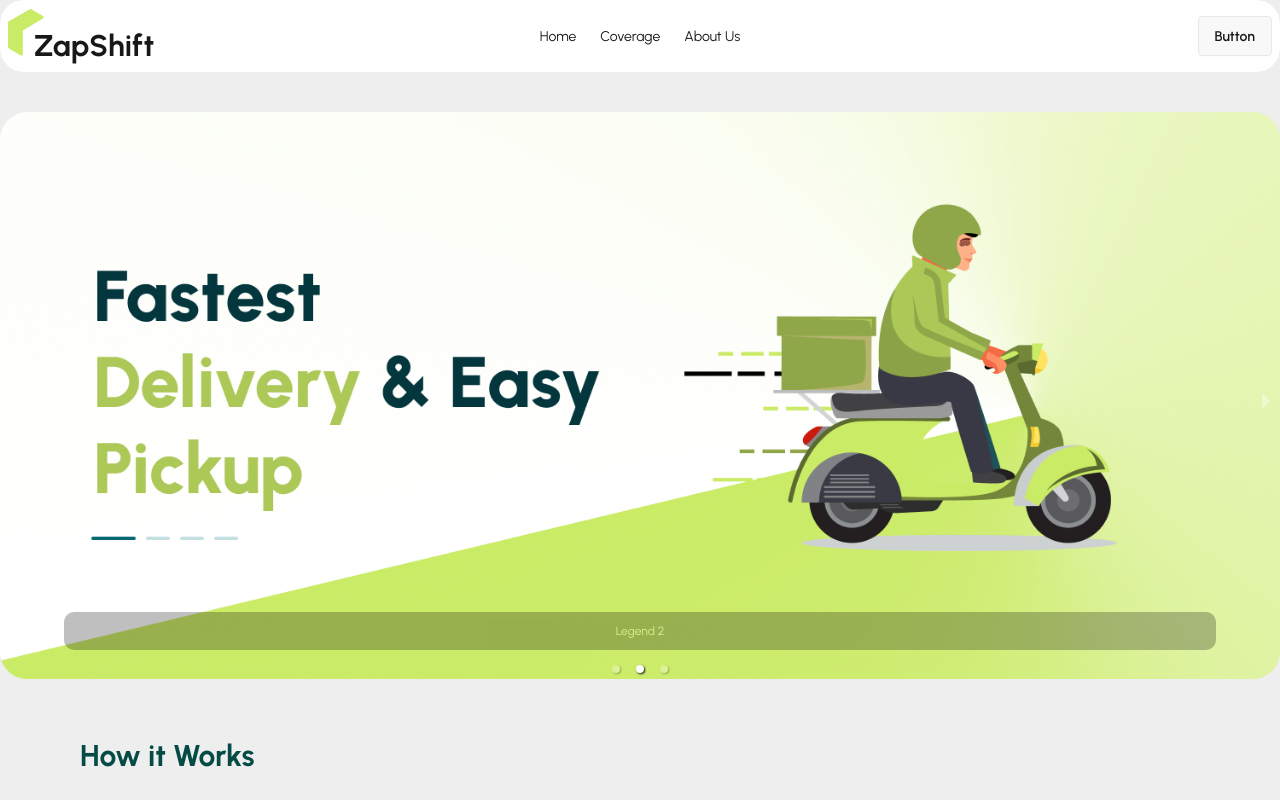
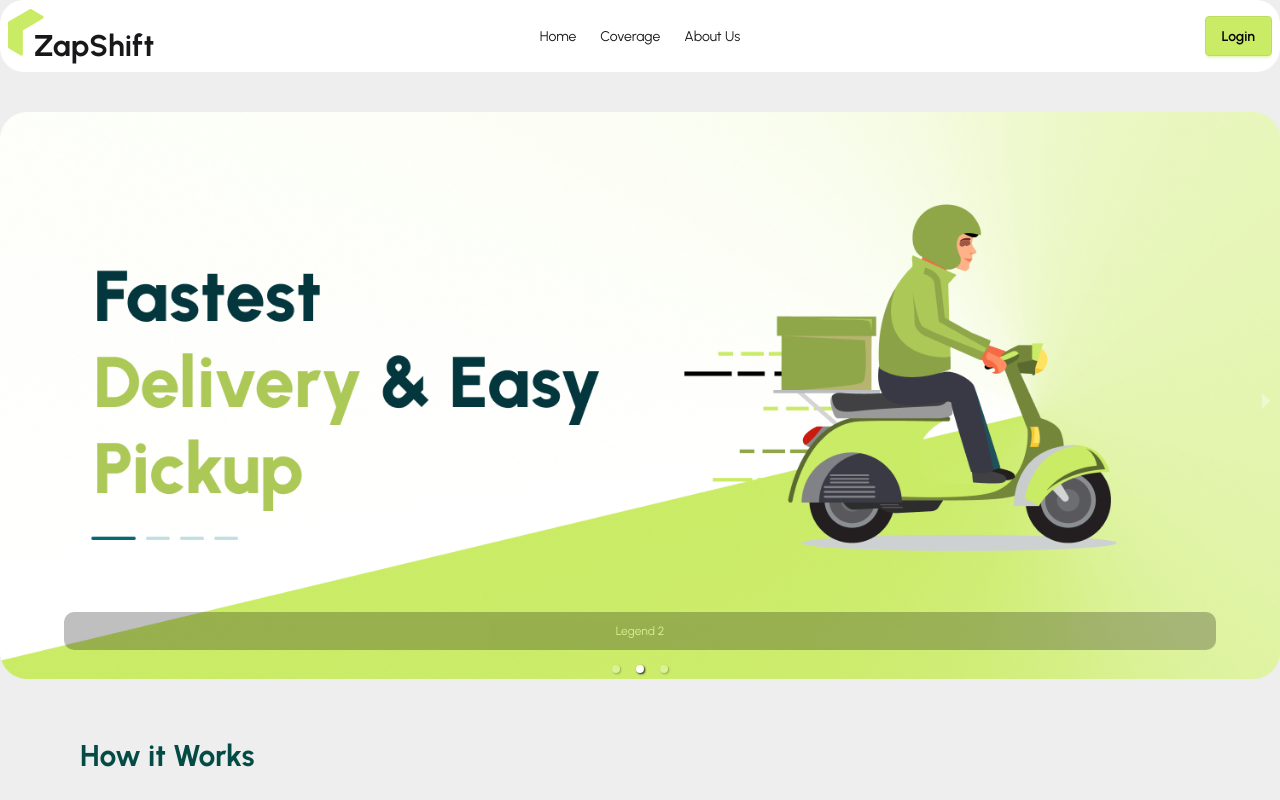
Before and after one commit to dayal-chandra/zap-shift-client, a React (Vite) app: page / in a window 1280 px wide. Shown: the top 800 px of the page. Built offline with nearby package versions, Linux system fonts and the light colour scheme; no server answers.

Commit message:
navbar button changed

```diff
--- a/src/pages/shared/Navbar/Navbar.jsx
+++ b/src/pages/shared/Navbar/Navbar.jsx
@@ -53,7 +53,9 @@ const Navbar = () => {
         <ul className="menu menu-horizontal px-1">{navItems}</ul>
       </div>
       <div className="navbar-end">
-        <a className="btn">Button</a>
+        <Link to="/login" className="btn btn-primary text-black">
+          <button>Login</button>
+        </Link>
       </div>
     </div>
   );
```
